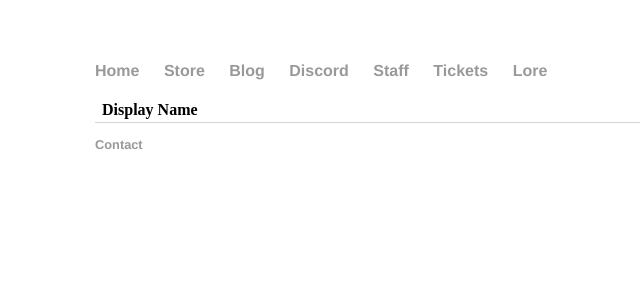
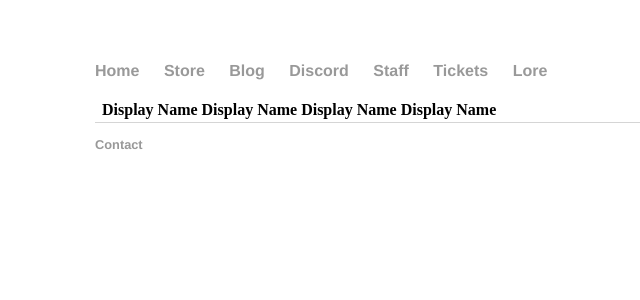
Before and after one commit to JustGamingLTD/justgamingltd.github.io2, a Jekyll site: the page built from staff/index.html, in a window 1280 px wide. Shown: the top 300 px of the page, without its empty margins (97-737 px from the left). Built offline with Jekyll 4.4.1, drawn with Linux system fonts in a browser that asks for light colours.

Commit message:
Update index.html

```diff
--- a/staff/index.html
+++ b/staff/index.html
@@ -8,5 +8,9 @@ title: PVAI - Staff
   <table class="items-list"><tbody>
     <tr class="header"><th class="col-avatar"></th>
       <th>Display Name</th>
+      <th>Display Name</th>
+      <th>Display Name</th>
+      <th>Display Name</th>
+
   </table>
 </div>
```
